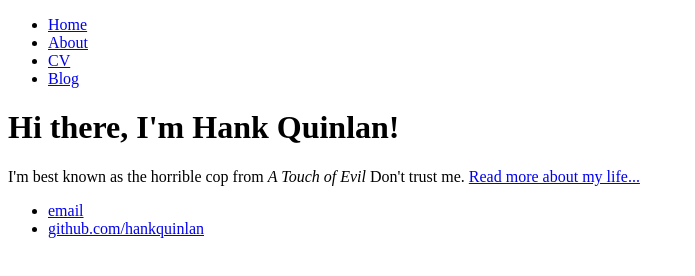
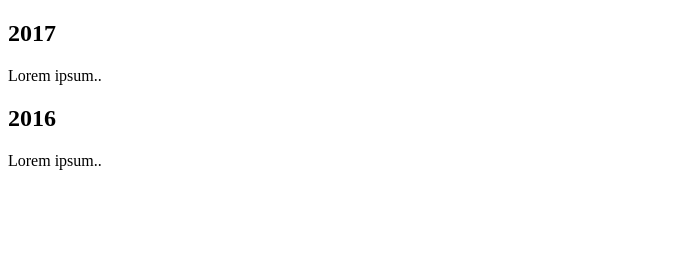
Before and after one commit to quinna1/yourname, a plain HTML site: page index.html in a window 1280 px wide. Shown: the whole page, without its empty margins (0-695 px from the left). Drawn offline with Linux system fonts and the light colour scheme.

Commit message:
Update index.html

```diff
--- a/index.html
+++ b/index.html
@@ -1,28 +1,22 @@
 <!DOCTYPE html>
 <html>
 	<head>
-	<title>Q</title>
+	<title>my timeline</title>
 	</head>
 	<body>
-		<nav>
-    		<ul>
-        		<li><a href="/">Home</a></li>
-	        	<li><a href="/about">About</a></li>
-        		<li><a href="/cv">CV</a></li>
-        		<li><a href="/blog">Blog</a></li>
-    		</ul>
-		</nav>
-		<div class="container">
-    		<div class="blurb">
-        		<h1>Hi there, I'm Hank Quinlan!</h1>
-				<p>I'm best known as the horrible cop from <em>A Touch of Evil</em> Don't trust me. <a href="/about">Read more about my life...</a></p>
-    		</div><!-- /.blurb -->
-		</div><!-- /.container -->
-		<footer>
-    		<ul>
-        		<li><a href="mailto:hankquinlanhub@gmail.com">email</a></li>
-        		<li><a href="https://github.com/hankquinlan">github.com/hankquinlan</a></li>
-			</ul>
-		</footer>
+		<div class="timeline">
+  <div class="container left">
+    <div class="content">
+      <h2>2017</h2>
+      <p>Lorem ipsum..</p>
+    </div>
+  </div>
+  <div class="container right">
+    <div class="content">
+      <h2>2016</h2>
+      <p>Lorem ipsum..</p>
+    </div>
+  </div>
+</div>
 	</body>
 </html>
```
